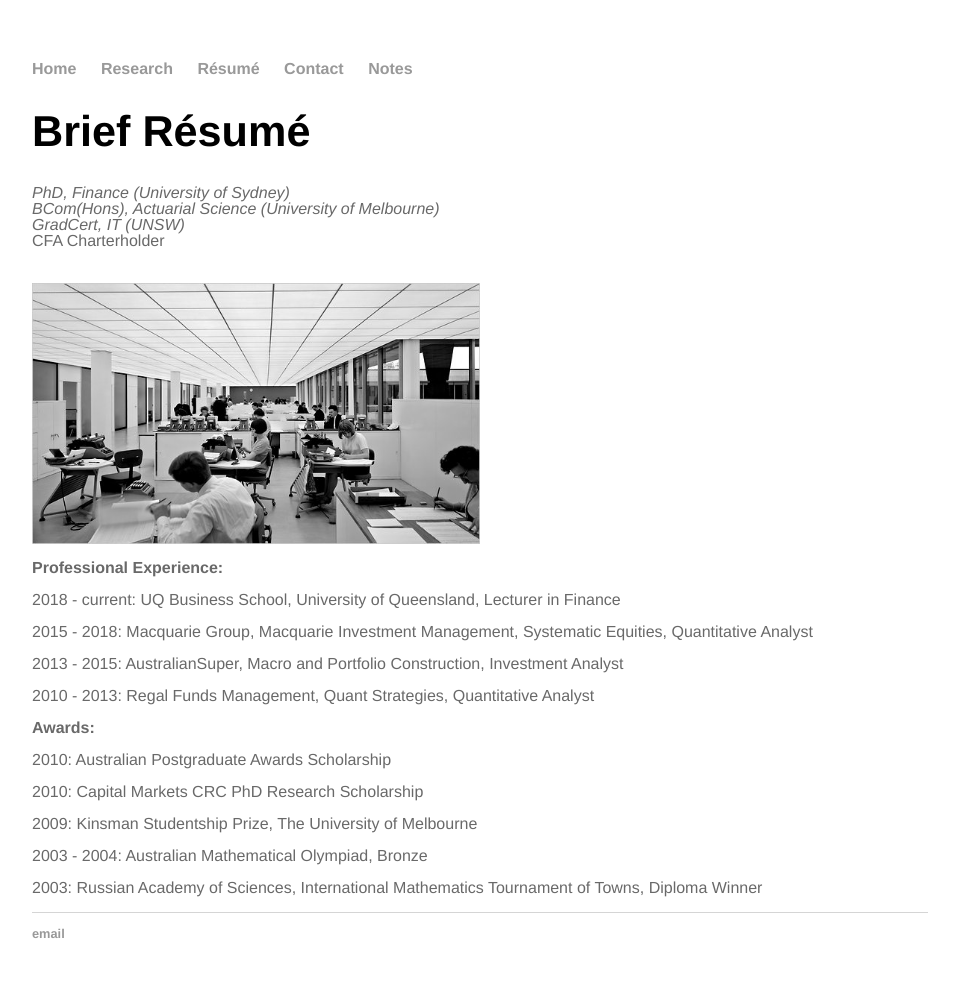
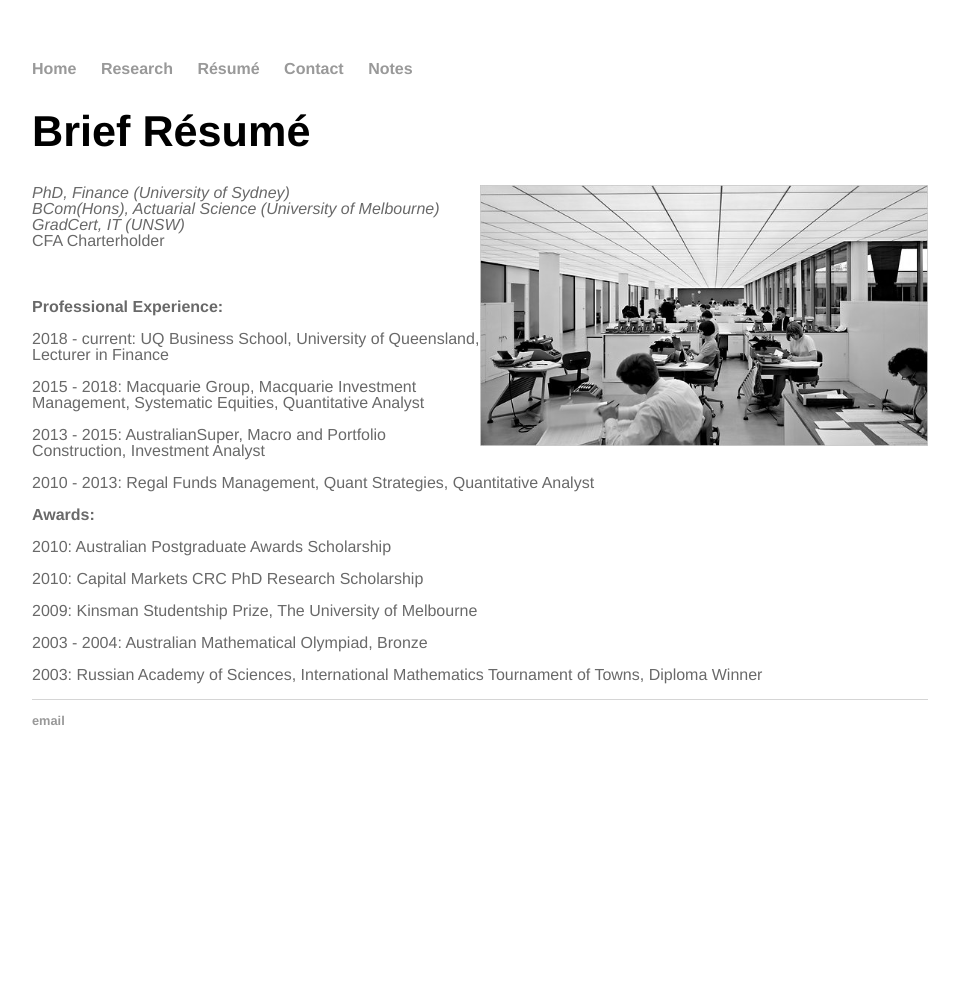
Before and after one commit to weiwangchun/weiwangchun.github.io, a Jekyll site: the page built from cv/index.html, in a window 1280 px wide. Shown: the whole page, without its empty margins (160-1119 px from the left). Built offline with Jekyll 4.4.1, drawn with Linux system fonts in a browser that asks for light colours; after the commit the page ends 900 px from its top, so only the background shows below that.

Commit message:
Update index.html

```diff
--- a/cv/index.html
+++ b/cv/index.html
@@ -4,13 +4,16 @@ title: Resume
 ---
 <div class="blurb">
 	<h1>Brief Résumé</h1>
+
+	<img src="office.jpg" align="right", width ="50%", height ="30%">
+
 	<p class = "smaller"> <em> PhD, Finance (University of Sydney) <br />
  	BCom(Hons), Actuarial Science (University of Melbourne) <br />
 		GradCert, IT (UNSW) </em><br />
    	CFA Charterholder </p>
 
 <br>
-	<img src="office.jpg" align="middle", width ="50%", height ="30%">
+
 
 <p><strong> Professional Experience: </strong></p>
 <p> 2018 - current: UQ Business School, University of Queensland, Lecturer in Finance </p>
```
